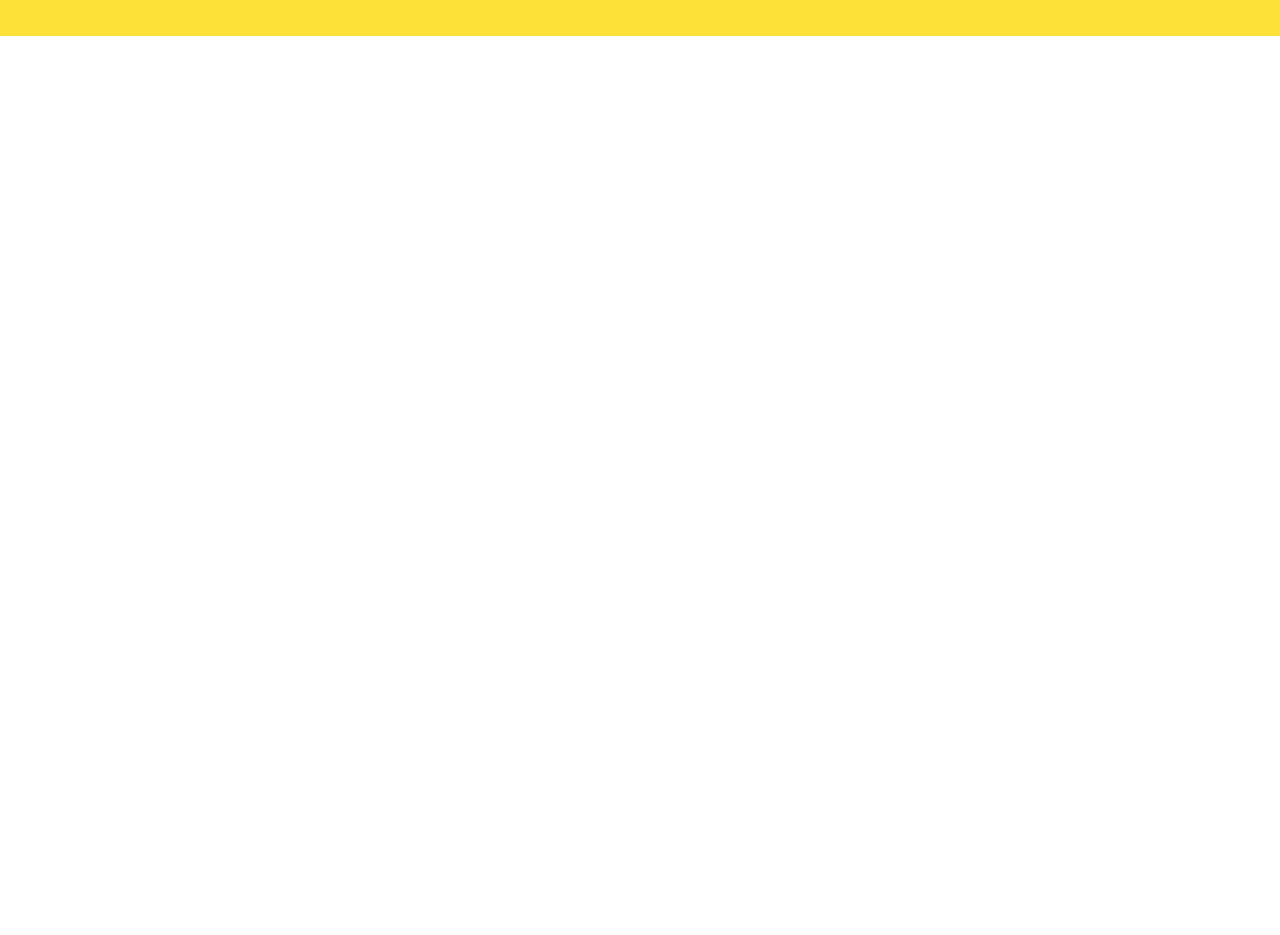
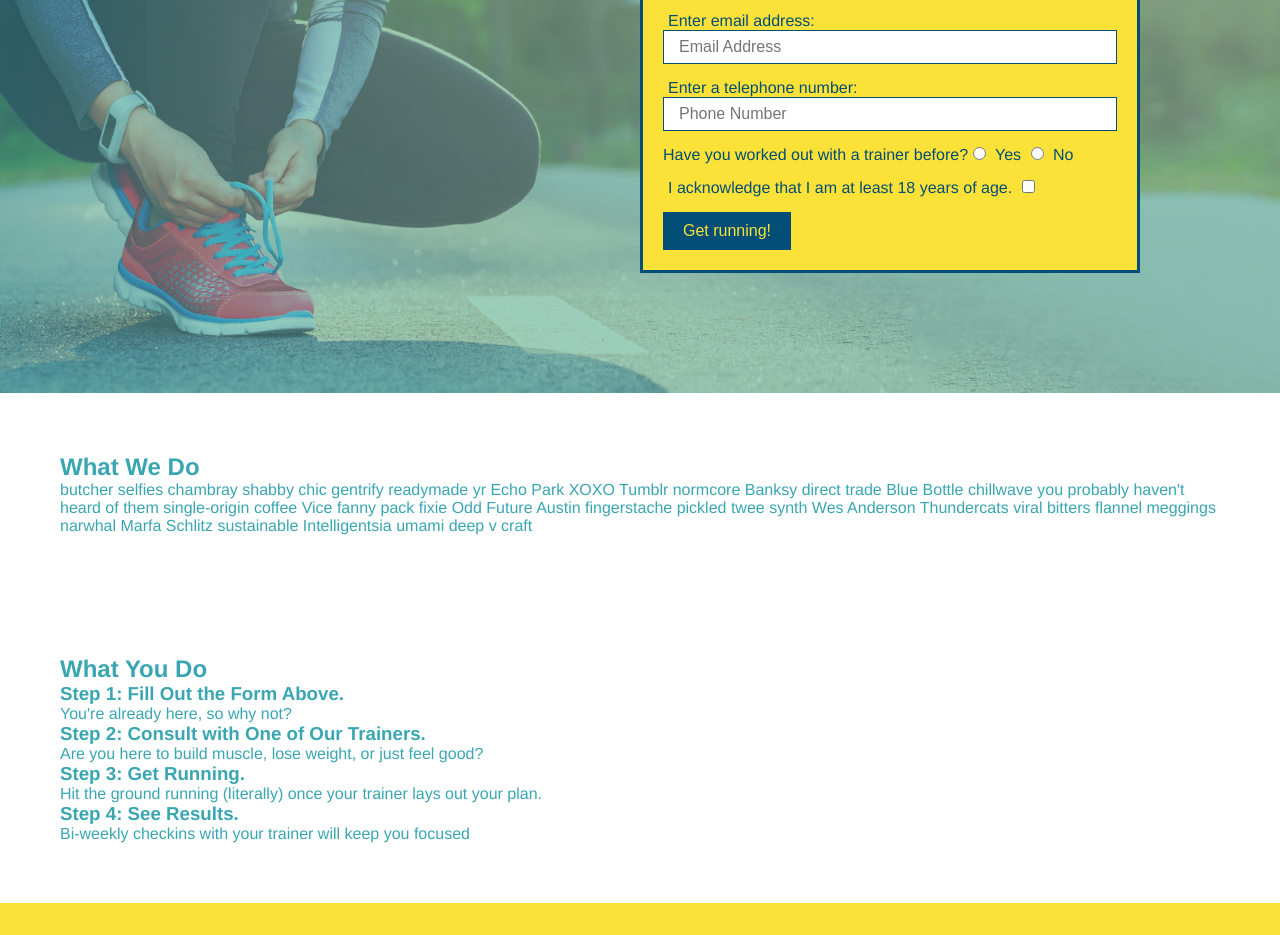
Before and after one commit to Dalsabkie/run-buddy, a plain HTML site: page index.html in a window 1280 px wide. Shown: the part 289-1224 px from the top of the page. Before the commit the page ends 800 px from the top, so only its background shows below. Drawn offline with Linux system fonts and the light colour scheme.

Commit message:
3rd commit

```diff
--- a/assets/css/style.css
+++ b/assets/css/style.css
@@ -65,3 +65,61 @@
   footer a {
     color: #024e76;
   }
+
+
+  section {
+    padding: 60px;
+  }
+
+/* Hero Style Start */
+.hero {
+  background-image: url("../images/hero-bg.jpg");
+  height: 600px;
+  background-size: cover;
+  background-position: center;
+  position: relative;
+}
+/* Hero Style End */
+
+.hero-form {
+  border: 3px solid #024e76;
+  background-color: #fce138;
+  padding: 20px;
+  width: 500px;
+  color: #024e76;
+  position: absolute;
+  bottom: 120px;
+  right: 140px;
+}
+
+.hero-form h3 {
+  font-size: 24px;
+  margin: 0;
+}
+
+.hero-form p {
+  margin: 5px 0 15px 0;
+}
+
+.form-input {
+  border: 1px solid #024e76;
+  display: block;
+  padding: 7px 15px;
+  font-size: 16px;
+  color: #024e76;
+  width: 100%;
+  margin-bottom: 15px;
+}
+
+.hero-form label {
+  margin: 0 5px;
+}
+
+.hero-form button {
+  color: #fce138;
+  background-color: #024e76;
+  border: none;
+  padding: 10px 20px;
+  font-size: 16px;
+}
+/* HERO STYLES END */
--- a/index.html
+++ b/index.html
@@ -28,28 +28,74 @@
        </ul></nav>
  </header>
 
- <!-- hero/jumbotron -->
- <section>
+
+<section class="hero">
+  <div class="hero-form">
+    <h3>Get Started Today!</h3>
+    <p>Fill out this form and one of our trainers will schedule a consult.</p>
+    <form>
+      <label for="name">Enter full name:</label>
+      <input type="text" placeholder="Your Name" name="name" id="name" class="form-input">
+
+      <label for="email">Enter email address:</label>
+      <input type="text" placeholder="Email Address" name="email" id="email" class="form-input">
+
+      <label for="phone">Enter a telephone number:</label>
+      <input type="text" placeholder="Phone Number" name="phone" id="phone" class="form-input">
+      <p>
+
+        Have you worked out with a trainer before?
+        <input type="radio" name="trainer-confirm" id="trainer-yes" />
+        <label for="trainer-yes">Yes</label>
+        <input type="radio" name="trainer-confirm" id="trainer-no" />
+        <label for="trainer-no">No</label>
+      </p>
+      <p>
+        <label for="checkbox" >
+          I acknowledge that I am at least 18 years of age.
+        </label>
+        <input type="checkbox" name="age-confirm" id="checkbox" />
+      </p>
+      <button type="submit">
+        Get running!
+      </button>
+    </form>
+  </div>
 </section>
 
 
+
+ <!-- "what we do" section -->
 <section>
   <h2>What We Do</h2>
+  <p>
+    butcher selfies chambray shabby chic gentrify readymade yr Echo Park XOXO Tumblr normcore Banksy direct trade Blue Bottle chillwave you probably haven't heard of them single-origin coffee Vice fanny pack fixie Odd Future Austin fingerstache pickled twee synth Wes Anderson Thundercats viral bitters flannel meggings narwhal Marfa Schlitz sustainable Intelligentsia umami deep v craft
+  </p>
 </section>
 
-
+<!-- "what you do" section -->
 <section>
   <h2>What You Do</h2>
- </section>
 
+  <div>
+    <h3>Step 1: Fill Out the Form Above.</h3>
+    <p>You're already here, so why not?</p>
+  </div>
 
- <section>
-   <h2>Meet The Trainers</h2>
- </section>
+  <div>
+    <h3>Step 2: Consult with One of Our Trainers.</h3>
+    <p>Are you here to build muscle, lose weight, or just feel good?</p>
+  </div>
 
+  <div>
+    <h3>Step 3: Get Running.</h3>
+    <p>Hit the ground running (literally) once your trainer lays out your plan.</p>
+  </div>
 
- <section>
-   <h2>Reach Out</h2>
+  <div>
+    <h3>Step 4: See Results.</h3>
+    <p>Bi-weekly checkins with your trainer will keep you focused</p>
+  </div>
 </section>
 
 
```
Also changed, not shown: assets/images/hero-bg.jpg (added), 3 other files. Lines whose indentation alone changed are shown as unchanged.
